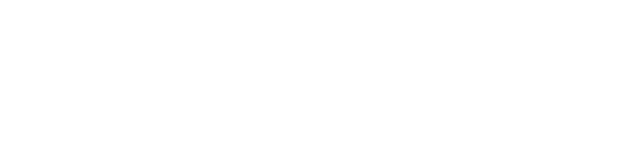
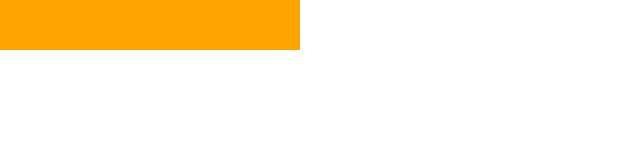
Before and after one commit to ekrechetov/step2_forkio, a website: page src/index.html in a window 1280 px wide. Shown: the whole page, without its empty margins (0-640 px from the left). Drawn offline with nearby package versions, Linux system fonts and the light colour scheme; files that its build step writes are made by us from their sources.

Commit message:
edited style .div

```diff
--- a/src/index.html
+++ b/src/index.html
@@ -10,6 +10,7 @@
 <!--Header-->
 
 <section class=“header”>
+  <div class="div"></div>
   <!--todo-->
 </section>
 
--- a/src/scss/style.scss
+++ b/src/scss/style.scss
@@ -1,3 +1,9 @@
 @import 'reset';
 @import "fonts";
 @import "mixin";
+
+.div {
+  width: 300px;
+  height: 50px;
+  background: orange;
+}
```
